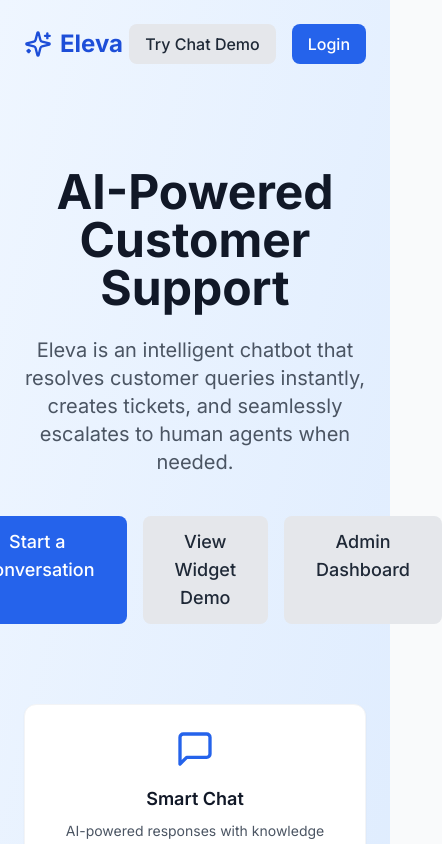
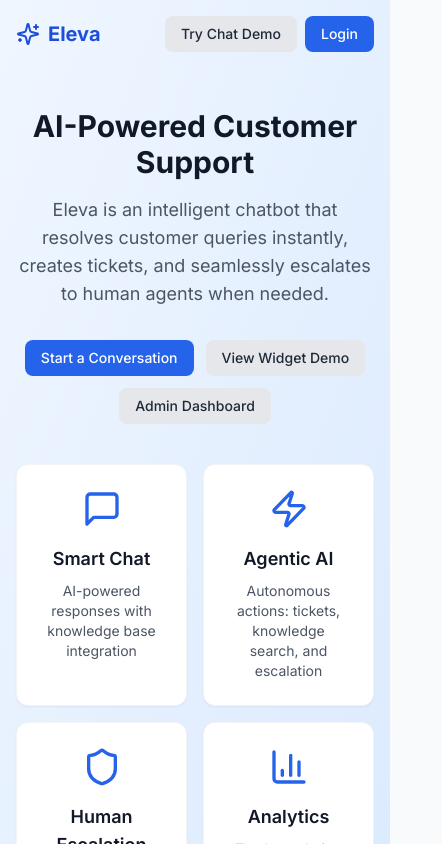
Before and after one commit to SahilS2209/eleva-chatbot, a Next.js app in the folder frontend/: page / in a window 390 px wide. Shown: the top 844 px of the page, 442 px wide, since content can reach past the window. Built offline with nearby package versions, Linux system fonts and the light colour scheme.

Commit message:
Mobile responsive UI

```diff
--- a/frontend/src/app/chat/page.tsx
+++ b/frontend/src/app/chat/page.tsx
@@ -147,9 +147,9 @@ export default function ChatPage() {
   return (
     <div className="min-h-screen bg-gray-50 flex flex-col">
       {/* Header */}
-      <header className="bg-white border-b px-6 py-4 flex justify-between items-center sticky top-0 z-10">
-        <div className="flex items-center gap-3">
-          <Sparkles className="w-8 h-8 text-primary-600" />
+      <header className="bg-white border-b px-4 md:px-6 py-3 md:py-4 flex justify-between items-center sticky top-0 z-10">
+        <div className="flex items-center gap-2 md:gap-3">
+          <Sparkles className="w-6 h-6 md:w-8 md:h-8 text-primary-600" />
           <div>
             <h1 className="font-semibold text-lg">Eleva</h1>
             <p className="text-sm text-gray-500">
@@ -157,7 +157,7 @@ export default function ChatPage() {
             </p>
           </div>
         </div>
-        <div className="flex items-center gap-4">
+        <div className="flex items-center gap-2 md:gap-4">
           {(status === 'active' || status === 'escalated') && messages.length > 1 && (
             <button
               onClick={async () => {
@@ -196,14 +196,14 @@ export default function ChatPage() {
             <RotateCcw className="w-4 h-4" />
             New Chat
           </button>
-          <Link href="/" className="text-sm text-primary-600 hover:underline">
+          <Link href="/" className="text-sm text-primary-600 hover:underline hidden md:block">
             ← Back to Home
           </Link>
         </div>
       </header>
 
       {/* Messages */}
-      <div className="flex-1 overflow-y-auto px-6 py-4 max-w-4xl mx-auto w-full">
+      <div className="flex-1 overflow-y-auto px-3 md:px-6 py-4 max-w-4xl mx-auto w-full">
         <div className="space-y-4">
           {messages.map((msg, idx) => (
             <div
@@ -218,7 +218,7 @@ export default function ChatPage() {
                 </div>
               )}
               <div
-                className={`max-w-[70%] rounded-2xl px-4 py-3 ${
+                className={`max-w-[85%] md:max-w-[70%] rounded-2xl px-3 md:px-4 py-2 md:py-3 ${
                   msg.role === 'user'
                     ? 'bg-primary-600 text-white'
                     : msg.role === 'agent'
@@ -259,7 +259,7 @@ export default function ChatPage() {
       </div>
 
       {/* Input */}
-      <div className="border-t bg-white px-6 py-4">
+      <div className="border-t bg-white px-3 md:px-6 py-3 md:py-4">
         {/* Canned Responses - show only when no messages sent yet */}
         {messages.length <= 1 && status === 'active' && (
           <div className="max-w-4xl mx-auto mb-3 flex gap-2 flex-wrap">
--- a/frontend/src/app/dashboard/conversations/page.tsx
+++ b/frontend/src/app/dashboard/conversations/page.tsx
@@ -181,9 +181,9 @@ export default function ConversationsPage() {
   };
 
   return (
-    <div className="flex h-[calc(100vh-4rem)] -m-8">
+    <div className="flex flex-col md:flex-row h-[calc(100vh-4rem)] -m-4 md:-m-8">
       {/* Conversation List */}
-      <div className="w-96 border-r bg-white overflow-y-auto" ref={listRef} onScroll={handleScroll}>
+      <div className={`${selectedConv ? 'hidden md:block' : 'block'} w-full md:w-96 border-r bg-white overflow-y-auto`} ref={listRef} onScroll={handleScroll}>
         <div className="p-4 border-b">
           <h1 className="text-lg font-semibold mb-3">Conversations</h1>
           <select
@@ -231,7 +231,7 @@ export default function ConversationsPage() {
       </div>
 
       {/* Chat View */}
-      <div className="flex-1 flex flex-col bg-gray-50">
+      <div className={`${selectedConv ? 'block' : 'hidden md:flex'} flex-1 flex flex-col bg-gray-50`}>
         {selectedConv ? (
           <>
             {/* Chat Header */}
--- a/frontend/src/app/dashboard/layout.tsx
+++ b/frontend/src/app/dashboard/layout.tsx
@@ -1,9 +1,10 @@
 'use client';
 
-import { useEffect } from 'react';
+import { useEffect, useState } from 'react';
 import { useRouter } from 'next/navigation';
 import { useAuthStore } from '@/lib/store';
 import Sidebar from '@/components/Sidebar';
+import { Menu, X } from 'lucide-react';
 
 export default function DashboardLayout({
   children,
@@ -12,6 +13,7 @@ export default function DashboardLayout({
 }) {
   const { isAuthenticated, loadFromStorage } = useAuthStore();
   const router = useRouter();
+  const [sidebarOpen, setSidebarOpen] = useState(false);
 
   useEffect(() => {
     loadFromStorage();
@@ -28,8 +30,27 @@ export default function DashboardLayout({
 
   return (
     <div className="flex min-h-screen">
-      <Sidebar />
-      <main className="flex-1 p-8 bg-gray-50 overflow-auto">
+      {/* Mobile menu button */}
+      <button
+        onClick={() => setSidebarOpen(!sidebarOpen)}
+        className="md:hidden fixed top-4 left-4 z-50 p-2 bg-white rounded-lg shadow-md border"
+      >
+        {sidebarOpen ? <X className="w-5 h-5" /> : <Menu className="w-5 h-5" />}
+      </button>
+
+      {/* Sidebar - hidden on mobile, shown on desktop */}
+      <div className={`fixed md:static inset-0 z-40 transform ${sidebarOpen ? 'translate-x-0' : '-translate-x-full'} md:translate-x-0 transition-transform duration-200`}>
+        <div className="h-full" onClick={() => setSidebarOpen(false)}>
+          <Sidebar />
+        </div>
+      </div>
+
+      {/* Overlay on mobile when sidebar is open */}
+      {sidebarOpen && (
+        <div className="fixed inset-0 bg-black/30 z-30 md:hidden" onClick={() => setSidebarOpen(false)} />
+      )}
+
+      <main className="flex-1 p-4 md:p-8 bg-gray-50 overflow-auto ml-0">
         {children}
       </main>
     </div>
--- a/frontend/src/app/dashboard/page.tsx
+++ b/frontend/src/app/dashboard/page.tsx
@@ -176,9 +176,9 @@ export default function DashboardPage() {
 
   return (
     <div>
-      <h1 className="text-2xl font-bold mb-8">Dashboard</h1>
+      <h1 className="text-xl md:text-2xl font-bold mb-6 md:mb-8 mt-8 md:mt-0">Dashboard</h1>
 
-      <div className="grid grid-cols-1 md:grid-cols-2 lg:grid-cols-4 gap-6">
+      <div className="grid grid-cols-2 md:grid-cols-2 lg:grid-cols-4 gap-3 md:gap-6">
         {statCards.map((card, idx) => {
           const Icon = card.icon;
           return (
--- a/frontend/src/app/login/page.tsx
+++ b/frontend/src/app/login/page.tsx
@@ -33,7 +33,7 @@ export default function LoginPage() {
   };
 
   return (
-    <div className="min-h-screen flex items-center justify-center bg-gradient-to-br from-primary-50 to-blue-100">
+    <div className="min-h-screen flex items-center justify-center bg-gradient-to-br from-primary-50 to-blue-100 px-4">
       <div className="card w-full max-w-md">
         <h1 className="text-2xl font-bold text-center mb-6 flex items-center justify-center gap-2">
           <Sparkles className="w-6 h-6 text-primary-600" />
--- a/frontend/src/app/page.tsx
+++ b/frontend/src/app/page.tsx
@@ -17,21 +17,21 @@ export default function Home() {
   return (
     <div className="min-h-screen bg-gradient-to-br from-primary-50 to-blue-100">
       {/* Header */}
-      <header className="container mx-auto px-6 py-6 flex justify-between items-center">
-        <h1 className="text-2xl font-bold text-primary-700 flex items-center gap-2">
-          <Sparkles className="w-7 h-7" />
+      <header className="container mx-auto px-4 md:px-6 py-4 md:py-6 flex justify-between items-center">
+        <h1 className="text-xl md:text-2xl font-bold text-primary-700 flex items-center gap-2">
+          <Sparkles className="w-6 h-6 md:w-7 md:h-7" />
           Eleva
         </h1>
-        <div className="flex gap-4">
-          <Link href="/chat" className="btn-secondary">
+        <div className="flex gap-2 md:gap-4">
+          <Link href="/chat" className="btn-secondary text-sm md:text-base">
             Try Chat Demo
           </Link>
           {isAuthenticated ? (
-            <Link href="/dashboard" className="btn-primary">
+            <Link href="/dashboard" className="btn-primary text-sm md:text-base">
               Dashboard
             </Link>
           ) : (
-            <Link href="/login" className="btn-primary">
+            <Link href="/login" className="btn-primary text-sm md:text-base">
               Login
             </Link>
           )}
@@ -39,29 +39,29 @@ export default function Home() {
       </header>
 
       {/* Hero */}
-      <main className="container mx-auto px-6 py-20 text-center">
-        <h2 className="text-5xl font-bold text-gray-900 mb-6">
+      <main className="container mx-auto px-4 md:px-6 py-10 md:py-20 text-center">
+        <h2 className="text-3xl md:text-5xl font-bold text-gray-900 mb-4 md:mb-6">
           AI-Powered Customer Support
         </h2>
-        <p className="text-xl text-gray-600 mb-10 max-w-2xl mx-auto">
+        <p className="text-lg md:text-xl text-gray-600 mb-8 md:mb-10 max-w-2xl mx-auto">
           Eleva is an intelligent chatbot that resolves customer queries instantly,
           creates tickets, and seamlessly escalates to human agents when needed.
         </p>
 
-        <div className="flex gap-4 justify-center mb-20">
-          <Link href="/chat" className="btn-primary text-lg px-8 py-3">
+        <div className="flex flex-wrap gap-3 md:gap-4 justify-center mb-10 md:mb-20">
+          <Link href="/chat" className="btn-primary text-sm md:text-lg px-4 md:px-8 py-2 md:py-3">
             Start a Conversation
           </Link>
-          <Link href="/demo" className="btn-secondary text-lg px-8 py-3">
+          <Link href="/demo" className="btn-secondary text-sm md:text-lg px-4 md:px-8 py-2 md:py-3">
             View Widget Demo
           </Link>
-          <Link href={isAuthenticated ? '/dashboard' : '/login'} className="btn-secondary text-lg px-8 py-3">
+          <Link href={isAuthenticated ? '/dashboard' : '/login'} className="btn-secondary text-sm md:text-lg px-4 md:px-8 py-2 md:py-3">
             Admin Dashboard
           </Link>
         </div>
 
         {/* Features */}
-        <div className="grid md:grid-cols-4 gap-8 max-w-5xl mx-auto">
+        <div className="grid grid-cols-2 md:grid-cols-4 gap-4 md:gap-8 max-w-5xl mx-auto">
           <div className="card text-center">
             <MessageSquare className="w-10 h-10 text-primary-600 mx-auto mb-4" />
             <h3 className="font-semibold text-lg mb-2">Smart Chat</h3>
--- a/frontend/src/app/register/page.tsx
+++ b/frontend/src/app/register/page.tsx
@@ -34,7 +34,7 @@ export default function RegisterPage() {
   };
 
   return (
-    <div className="min-h-screen flex items-center justify-center bg-gradient-to-br from-primary-50 to-blue-100">
+    <div className="min-h-screen flex items-center justify-center bg-gradient-to-br from-primary-50 to-blue-100 px-4">
       <div className="card w-full max-w-md">
         <h1 className="text-2xl font-bold text-center mb-6 flex items-center justify-center gap-2">
           <Sparkles className="w-6 h-6 text-primary-600" />
```
